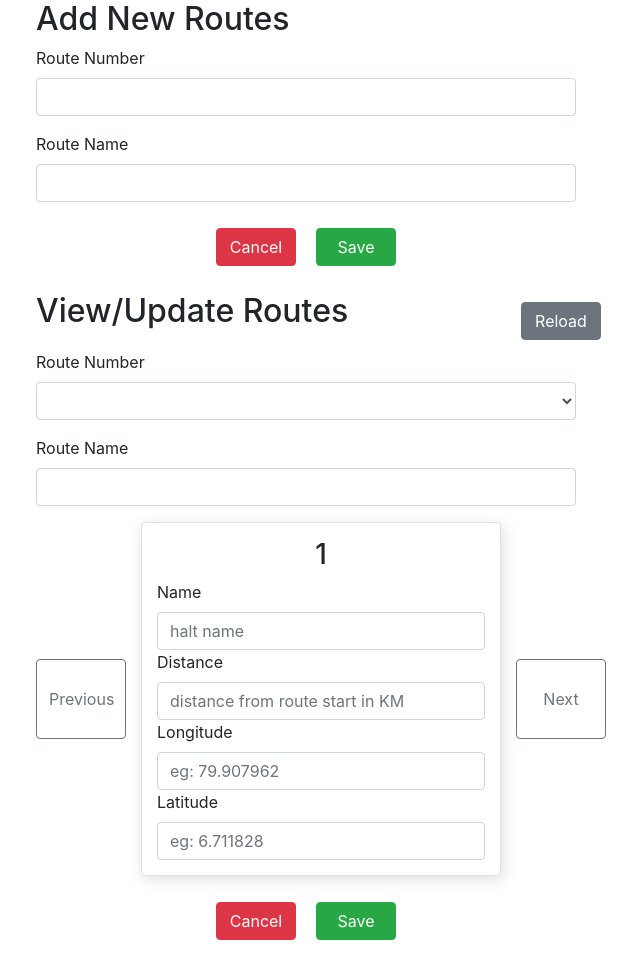
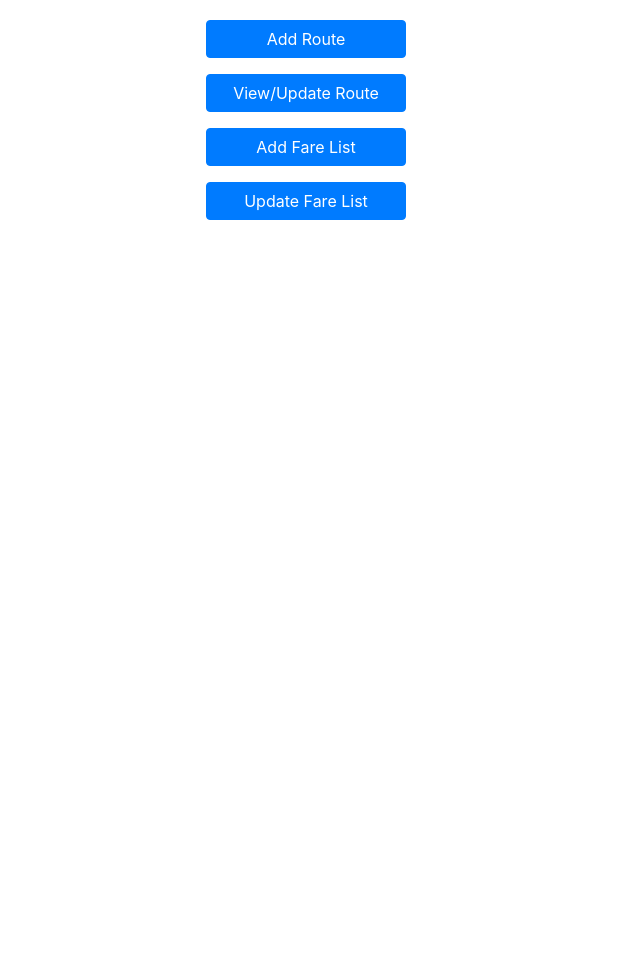
Before and after one commit to sgamlath/csse_travelpay_tm_app, a website: page index.html in a window 1280 px wide. Shown: the whole page, without its empty margins (334-974 px from the left). After the commit the page ends 800 px from the top, so only its background shows below. Drawn offline with nearby package versions, Linux system fonts and the light colour scheme; no server answers.

Commit message:
main menu added

```diff
--- a/index.html
+++ b/index.html
@@ -17,7 +17,42 @@
 
 <body>
 
-        <div id="addRoutes" class="container">
+        <div id="main" class="container">
+                <div class="row">
+                        <div class="col-lg-3"></div>
+
+                        <div id="buttons" class="col-lg-6" style="margin-top: 20px">
+                                <div class="row">
+                                        <div class="form-group" style="margin-left: auto; margin-right: auto;">
+                                                <button id="btnCancelRoute_add" class="btn btn-primary" style="width: 200px;" onclick="showAddRoutes()">Add Route</button>
+                                        </div>
+                                </div>
+
+                                <div class="row">
+                                        <div class="form-group" style="margin-left: auto; margin-right: auto;">
+                                                <button id="btnCancelRoute_add" class="btn btn-primary" style="width: 200px;" onclick="showUpdateRoutes()">View/Update Route</button>
+                                        </div>
+                                </div>
+
+                                <div class="row">
+                                        <div class="form-group" style="margin-left: auto; margin-right: auto;">
+                                                <button id="btnCancelRoute_add" class="btn btn-primary" style="width: 200px;" onclick="showAddFareList()">Add Fare List</button>
+                                        </div>
+                                </div>
+
+                                <div class="row">
+                                        <div class="form-group" style="margin-left: auto; margin-right: auto;">
+                                                <button id="btnCancelRoute_add" class="btn btn-primary" style="width: 200px;" onclick="showUpdateFareList()">Update Fare List</button>
+                                        </div>
+                                </div>
+
+                        </div>
+
+                </div>
+
+        </div>
+
+        <div id="addRoutes" class="container" style="display:none;">
                 <div class="row">
                         <div class="col-lg-3"></div>
 
@@ -43,7 +78,7 @@
 
                                 <div class="form-group" style="display: flex;justify-content: center;">
 
-                                        <button id="btnCancelRoute_add" class="btn btn-danger" style="margin: 10px;width: 80px;" onclick="backRoute()">Cancel</button>
+                                        <button id="btnCancelRoute_add" class="btn btn-danger" style="margin: 10px;width: 80px;" onclick="backToMenu()">Cancel</button>
                                         <button id="btnAddRoute" class="btn btn-success" style="margin: 10px;width: 80px;" onclick="addNewRoute()">Save</button>
 
                                 </div>
@@ -55,7 +90,7 @@
         </div>
 
 
-        <div id="updateRoutes" class="container">
+        <div id="updateRoutes" class="container" style="display:none;">
                 <div class="row">
                         <div class="col-lg-3"></div>
 
@@ -88,18 +123,30 @@
                                         <button id="decBtn" class="btn btn-outline-secondary col-lg-2" onclick="decHaltNum()" style="height: 80px;">Previous</button>
                                         <div class="col-lg-8 bg-white rounded border" style="box-shadow: 2px 3px 14px 0px #50505030;margin-left: 15px;padding: 15px;margin-right: 15px;">
                                                 <h3 id="haltNum" style="text-align:center;">1</h3>
+
+                                                <div class="form-group">
                                                         <label for="haltName">Name</label>
                                                         <input class="form-control" type="text" id="haltName" placeholder="halt name" onchange="setHaltName()" />
+                                                </div>
+
+                                                <div class="form-group">
 
                                                         <label for="haltDistance">Distance</label>
                                                         <input class="form-control" type="number" min="0" id="haltDistance" placeholder="distance from route start in KM" onchange="setHaltDistance()"
                                                         />
+                                                </div>
+
+                                                <div class="form-group">
 
                                                         <label for="haltLongitude">Longitude</label>
                                                         <input class="form-control" type="number" id="haltLongitude" placeholder="eg: 79.907962" onchange="setHaltLongitude()" />
+                                                </div>
+
+                                                <div class="form-group">
 
                                                         <label for="haltLatitude">Latitude</label>
                                                         <input class="form-control" type="number" id="haltLatitude" placeholder="eg: 6.711828" onchange="setHaltLatitude()" />
+                                                </div>
                                         </div>
                                         <button id="incBtn" class="btn btn-outline-secondary col-lg-2" onclick="incHaltNum()" style="height: 80px;">
                                                 <span class="ui-button-text">Next</span>
@@ -108,7 +155,7 @@
 
                                 <div class="form-group" style="display: flex;justify-content: center;">
 
-                                        <button id="btnCancelRoute" class="btn btn-danger" style="margin: 10px;width: 80px;" onclick="backRoute()">Cancel</button>
+                                        <button id="btnCancelRoute" class="btn btn-danger" style="margin: 10px;width: 80px;" onclick="backToMenu()">Cancel</button>
                                         <button id="btnAddRoute" class="btn btn-success" style="margin: 10px;width: 80px;" onclick="saveRoute()">Save</button>
 
                                 </div>
@@ -121,6 +168,16 @@
 
         </div>
 
+        <div id="addFareList" class="container" style="display:none;">
+                        <button id="btnCancelRoute_add" class="btn btn-danger" style="margin: 10px;width: 80px;" onclick="backToMenu()">Cancel</button>
+
+        </div>
+
+        <div id="updateFareList" class="container" style="display:none;">
+                        <button id="btnCancelRoute_add" class="btn btn-danger" style="margin: 10px;width: 80px;" onclick="backToMenu()">Cancel</button>
+
+        </div>
+
 </body>
 
 </html>
--- a/js/functions.js
+++ b/js/functions.js
@@ -1,6 +1,42 @@
 /**
  *
  */
+
+function showAddRoutes() {
+    $('#main').hide();
+    $('#addRoutes').show();
+    $('#updateRoutes').hide();
+    $('#addFareList').hide();
+    $('#updateFareList').hide();
+}
+function showUpdateRoutes() {
+    $('#main').hide();
+    $('#addRoutes').hide();
+    $('#updateRoutes').show();
+    $('#addFareList').hide();
+    $('#updateFareList').hide();
+}
+function showAddFareList() {
+    $('#main').hide();
+    $('#addRoutes').hide();
+    $('#updateRoutes').hide();
+    $('#addFareList').show();
+    $('#updateFareList').hide();
+}
+function showUpdateFareList() {
+    $('#main').hide();
+    $('#addRoutes').hide();
+    $('#updateRoutes').hide();
+    $('#addFareList').hide();
+    $('#updateFareList').show();
+}
+function backToMenu() {
+    $('#main').show();
+    $('#addRoutes').hide();
+    $('#updateRoutes').hide();
+    $('#addFareList').hide();
+    $('#updateFareList').hide();
+}
 
 var routes = [];
 var routeNumList = [];
@@ -14,7 +50,7 @@ var currentRoute = {
 var currentHaltNum = 0;
 var currentHaltDetails = {};
 
-function initializeData(){
+function initializeData() {
     console.log("initializeData()");
     routes = [];
     routeNumList = [];
@@ -29,12 +65,12 @@ function initializeData(){
     currentHaltDetails = {};
 }
 
-function addNewRoute(){
+function addNewRoute() {
     initializeData();
     let routeNum = $("#routeNum_add").val();
     let routeName = $("#routeName_add").val();
 
-    if(routeNum.length>0){
+    if (routeNum.length > 0) {
         currentRoute.busRouteNumber = routeNum;
         currentRoute.busRouteName = routeName;
         saveRoute();
@@ -171,12 +207,12 @@ function incHaltNum() {
 
         if ((currentHaltNum) >= currentRoute.haltList.length) {
             $("#incBtn").html("Add");
-        }else{
+        } else {
             $("#incBtn").html("Next");
         }
 
         getCurrentHaltDetails(currentHaltNum);
-    }else{
+    } else {
         alert("Halt name is reqired");
     }
 };
@@ -217,7 +253,7 @@ function backRoute() {
 
 }
 
-function saveRoute(){
+function saveRoute() {
     jQuery.ajax({
         url: "http://localhost:9090/route/add",
         type: "POST",
```
Lines whose indentation alone changed are shown as unchanged.
